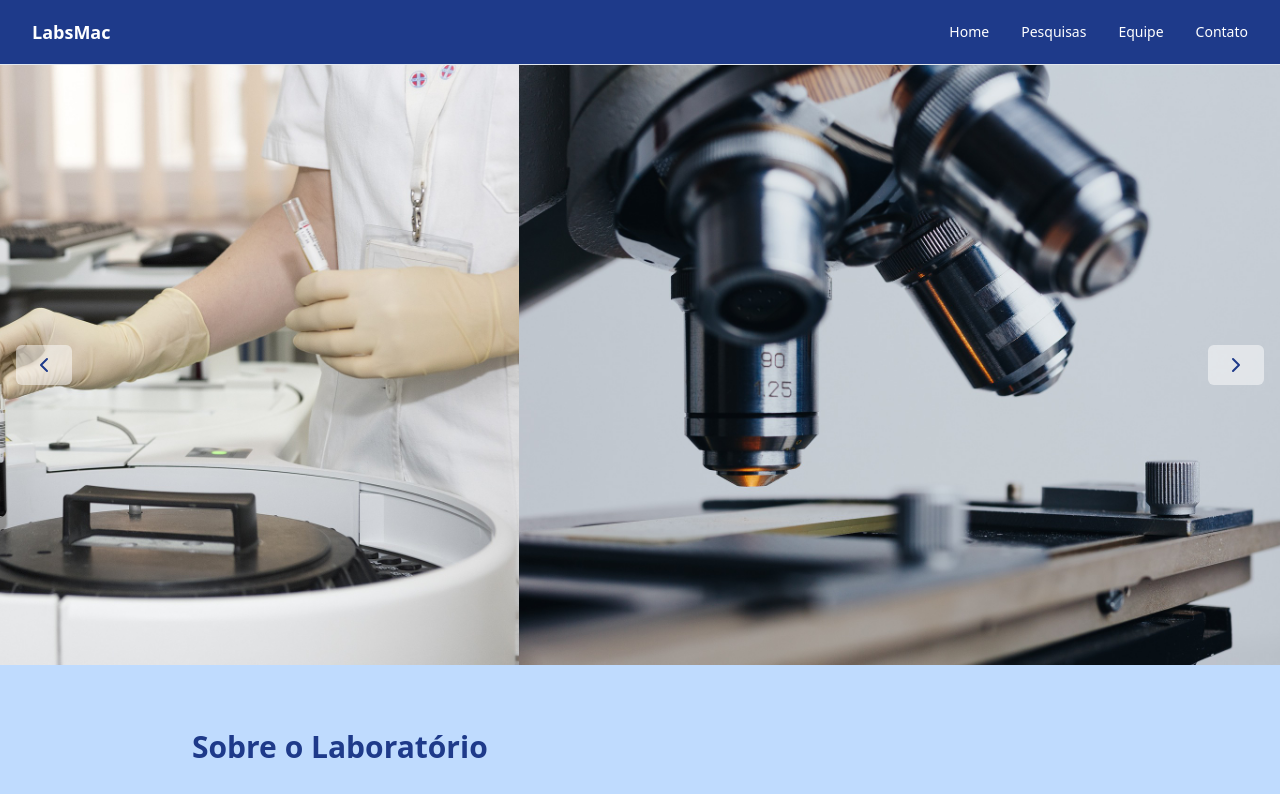
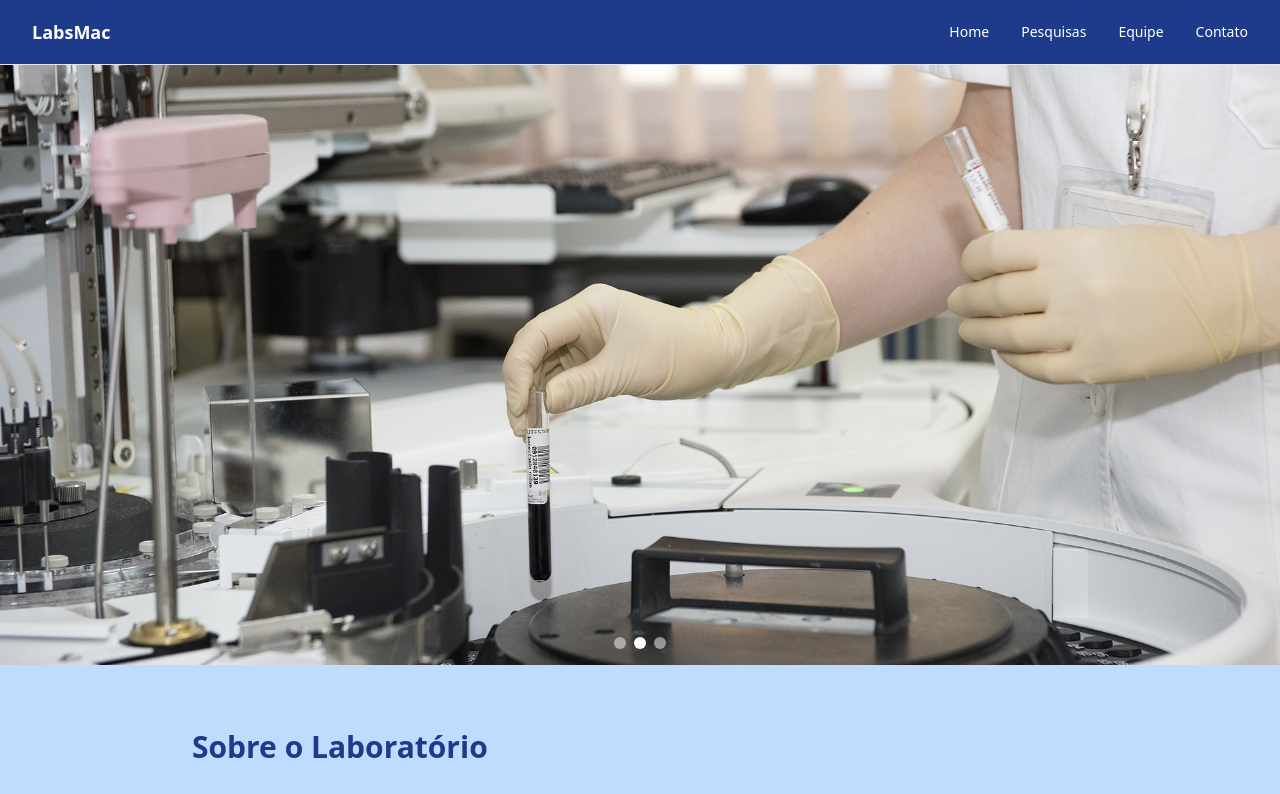
Before and after one commit to DartagnanJunior/labsmac, a React (Vite) app: page / in a window 1280 px wide. Shown: the top 794 px of the page. Built offline with nearby package versions, Linux system fonts and the light colour scheme.

Commit message:
fix: correcting the carousel behavior

```diff
--- a/src/components/carousel.tsx
+++ b/src/components/carousel.tsx
@@ -1,24 +1,34 @@
-import React, { useState, useEffect } from 'react';
+import React, { useState, useEffect, useCallback } from 'react';
 import { Button } from '@/components/ui/button';
 import { ChevronLeft, ChevronRight } from 'lucide-react';
 import lab1 from '@/assets/lab1.jpg';
 import lab2 from '@/assets/lab2.jpg';
 import lab3 from '@/assets/lab3.jpg';
 
-const carouselImages = [lab1, lab2, lab3, lab1, lab2, lab3, lab1, lab2, lab3];
+const carouselImages = [lab1, lab2, lab3];
 
 const Carousel: React.FC = () => {
   const [currentSlide, setCurrentSlide] = useState(0);
+  const [isAutoPlaying, setIsAutoPlaying] = useState(true);
+
+  const nextSlide = useCallback(() => {
+    setCurrentSlide((prevSlide) => (prevSlide + 1) % carouselImages.length);
+  }, []);
+
+  const prevSlide = useCallback(() => {
+    setCurrentSlide((prevSlide) => (prevSlide - 1 + carouselImages.length) % carouselImages.length);
+  }, []);
 
   useEffect(() => {
-    const timer = setInterval(() => {
-      setCurrentSlide((prevSlide) => (prevSlide + 1) % carouselImages.length);
-    }, 5000);
+    let timer: NodeJS.Timeout;
+    if (isAutoPlaying) {
+      timer = setInterval(nextSlide, 5000);
+    }
     return () => clearInterval(timer);
-  }, []);
+  }, [isAutoPlaying, nextSlide]);
 
   return (
-    <section className="relative overflow-hidden h-[600px]">
+    <section className="relative overflow-hidden h-[600px] group">
       <div
         className="flex transition-transform duration-500 ease-in-out h-full"
         style={{ transform: `translateX(-${currentSlide * 100}%)` }}>
@@ -27,22 +37,40 @@ const Carousel: React.FC = () => {
             key={index}
             src={src}
             alt={`Slide ${index + 1}`}
-            className="w-full h-full object-cover"
+            className="w-full h-full object-cover flex-shrink-0"
           />
         ))}
       </div>
       <Button
         variant="ghost"
-        className="absolute left-4 top-1/2 -translate-y-1/2 bg-white/50 hover:bg-white/75 text-[#1E3A8A]"
-        onClick={() => setCurrentSlide((prevSlide) => (prevSlide - 1 + carouselImages.length) % carouselImages.length)}>
+        className="absolute left-4 top-1/2 -translate-y-1/2 bg-white/50 hover:bg-white/75 text-[#1E3A8A] opacity-0 group-hover:opacity-100 transition-opacity"
+        onClick={() => {
+          prevSlide();
+          setIsAutoPlaying(false);
+        }}>
         <ChevronLeft className="h-6 w-6" />
       </Button>
       <Button
         variant="ghost"
-        className="absolute right-4 top-1/2 -translate-y-1/2 bg-white/50 hover:bg-white/75 text-[#1E3A8A]"
-        onClick={() => setCurrentSlide((prevSlide) => (prevSlide + 1) % carouselImages.length)}>
+        className="absolute right-4 top-1/2 -translate-y-1/2 bg-white/50 hover:bg-white/75 text-[#1E3A8A] opacity-0 group-hover:opacity-100 transition-opacity"
+        onClick={() => {
+          nextSlide();
+          setIsAutoPlaying(false);
+        }}>
         <ChevronRight className="h-6 w-6" />
       </Button>
+      <div className="absolute bottom-4 left-1/2 transform -translate-x-1/2 flex space-x-2">
+        {carouselImages.map((_, index) => (
+          <button
+            key={index}
+            className={`w-3 h-3 rounded-full ${currentSlide === index ? 'bg-white' : 'bg-white/50'}`}
+            onClick={() => {
+              setCurrentSlide(index);
+              setIsAutoPlaying(false);
+            }}
+          />
+        ))}
+      </div>
     </section>
   );
 };
```
